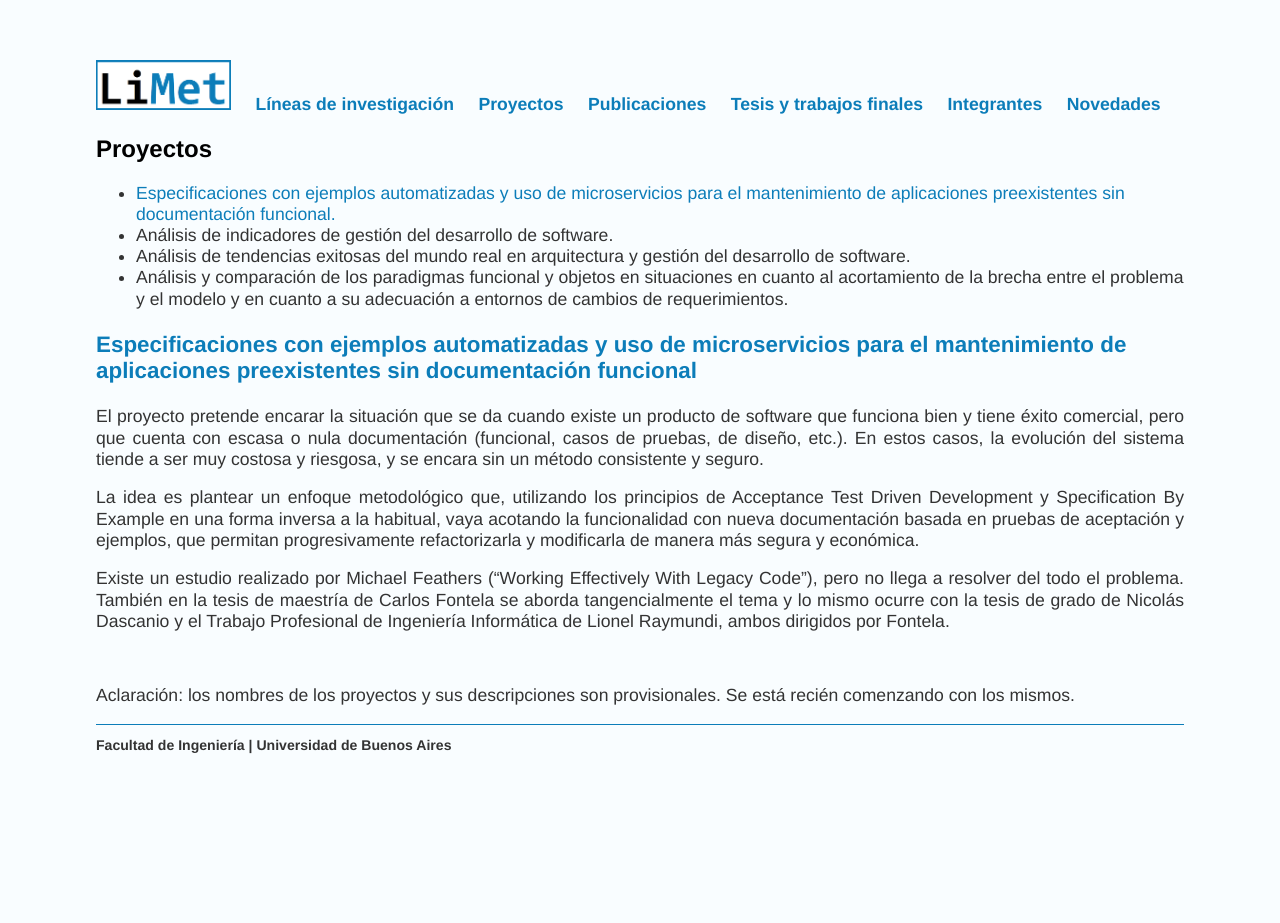
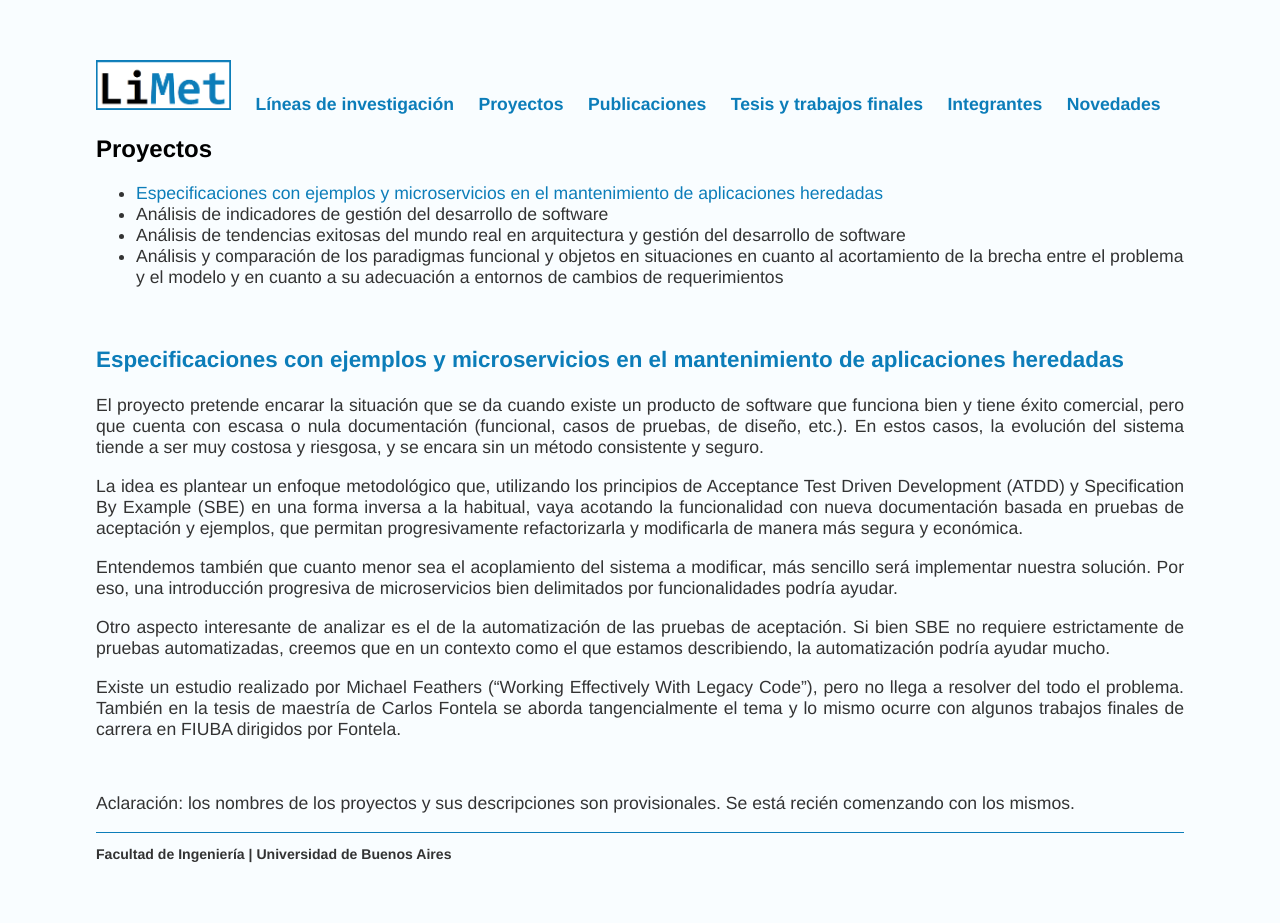
Before and after one commit to limetfiuba/limetfiuba.github.io, a Jekyll site: the page built from proyectos/index.html, in a window 1280 px wide. Built offline with Jekyll 4.4.1, drawn with Linux system fonts in a browser that asks for light colours; before the commit the page ends 900 px from its top, so only the background shows below that.

Commit message:
Update index.html

```diff
--- a/proyectos/index.html
+++ b/proyectos/index.html
@@ -6,21 +6,28 @@ title: LiMet | Proyectos
 <div class="blurb">
     <p>
     <ul>
-        <li><a ref="#SBE_legacy">Especificaciones con ejemplos automatizadas y uso de microservicios para el mantenimiento de aplicaciones preexistentes sin documentación funcional.</a></li>
-        <li>Análisis de indicadores de gestión del desarrollo de software.</li>
-        <li>Análisis de tendencias exitosas del mundo real en arquitectura y gestión del desarrollo de software.</li>
-        <li>Análisis y comparación de los paradigmas funcional y objetos en situaciones en cuanto al acortamiento de la brecha entre el problema y el modelo y en cuanto a su adecuación a entornos de cambios de requerimientos.</li>
+        <li><a ref="#SBE_legacy">Especificaciones con ejemplos y microservicios en el mantenimiento de aplicaciones heredadas</a></li>
+        <li>Análisis de indicadores de gestión del desarrollo de software</li>
+        <li>Análisis de tendencias exitosas del mundo real en arquitectura y gestión del desarrollo de software</li>
+        <li>Análisis y comparación de los paradigmas funcional y objetos en situaciones en cuanto al acortamiento de la brecha entre el problema y el modelo y en cuanto a su adecuación a entornos de cambios de requerimientos</li>
      </ul>
     </p>
-    <a name="SBE_legacy"><h3>Especificaciones con ejemplos automatizadas y uso de microservicios para el mantenimiento de aplicaciones preexistentes sin documentación funcional</h3></a>
+    <br>
+    <a name="SBE_legacy"><h3>Especificaciones con ejemplos y microservicios en el mantenimiento de aplicaciones heredadas</h3></a>
     <p>
         El proyecto pretende encarar la situación que se da cuando existe un producto de software que funciona bien y tiene éxito comercial, pero que cuenta con escasa o nula documentación (funcional, casos de pruebas, de diseño, etc.). En estos casos, la evolución del sistema tiende a ser muy costosa y riesgosa, y se encara sin un método consistente y seguro.
     </p>
     <p>
-        La idea es plantear un enfoque metodológico que, utilizando los principios de Acceptance Test Driven Development y Specification By Example en una forma inversa a la habitual, vaya acotando la funcionalidad con nueva documentación basada en pruebas de aceptación y ejemplos, que permitan progresivamente refactorizarla y modificarla de manera más segura y económica.
+        La idea es plantear un enfoque metodológico que, utilizando los principios de Acceptance Test Driven Development (ATDD) y Specification By Example (SBE) en una forma inversa a la habitual, vaya acotando la funcionalidad con nueva documentación basada en pruebas de aceptación y ejemplos, que permitan progresivamente refactorizarla y modificarla de manera más segura y económica.
     </p>
     <p>
-        Existe un estudio realizado por Michael Feathers (“Working Effectively With Legacy Code”), pero no llega a resolver del todo el problema. También en la tesis de maestría de Carlos Fontela se aborda tangencialmente el tema y lo mismo ocurre con la tesis de grado de Nicolás Dascanio y el Trabajo Profesional de Ingeniería Informática de Lionel Raymundi, ambos dirigidos por Fontela.
+        Entendemos también que cuanto menor sea el acoplamiento del sistema a modificar, más sencillo será implementar nuestra solución. Por eso, una introducción progresiva de microservicios bien delimitados por funcionalidades podría ayudar.
+    </p>
+    <p>
+        Otro aspecto interesante de analizar es el de la automatización de las pruebas de aceptación. Si bien SBE no requiere estrictamente de pruebas automatizadas, creemos que en un contexto como el que estamos describiendo, la automatización podría ayudar mucho.
+    </p>
+    <p>
+        Existe un estudio realizado por Michael Feathers (“Working Effectively With Legacy Code”), pero no llega a resolver del todo el problema. También en la tesis de maestría de Carlos Fontela se aborda tangencialmente el tema y lo mismo ocurre con algunos trabajos finales de carrera en FIUBA dirigidos por Fontela.
     </p>
     <br>
     <p>
```
